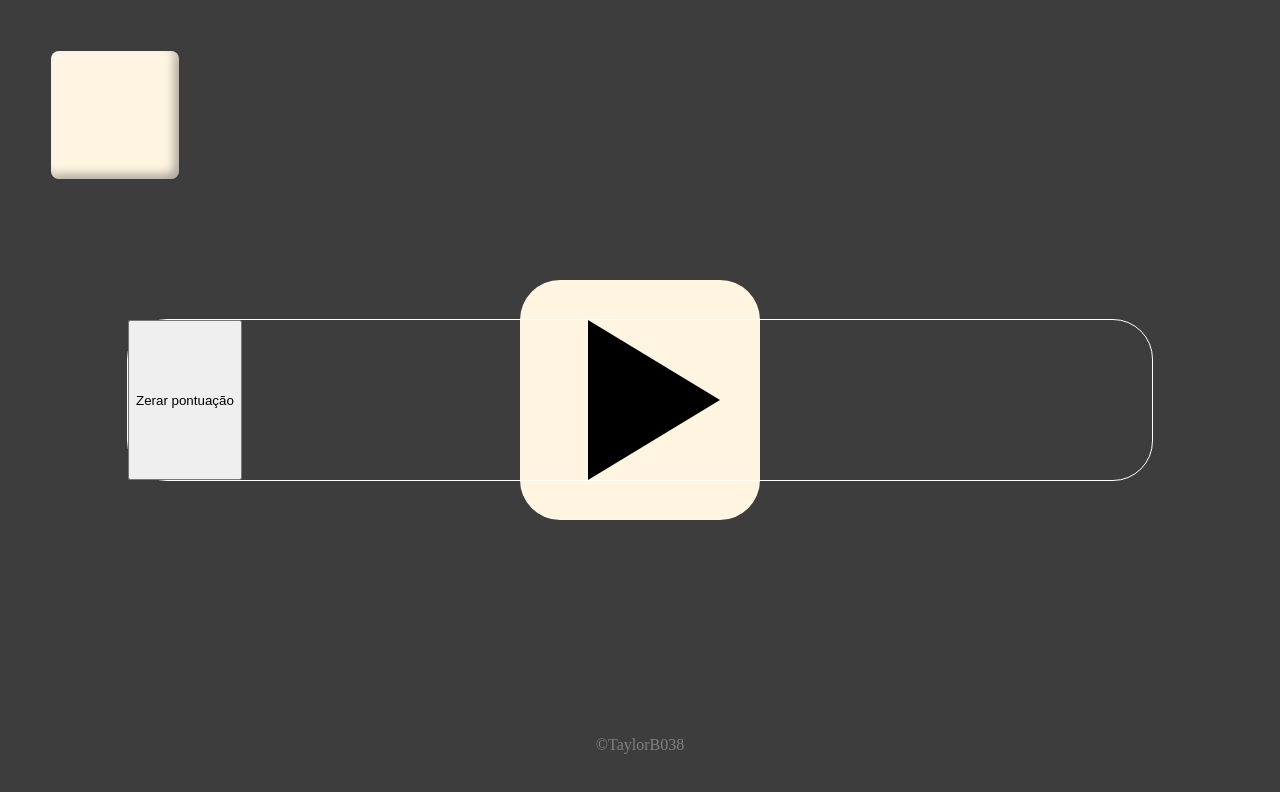
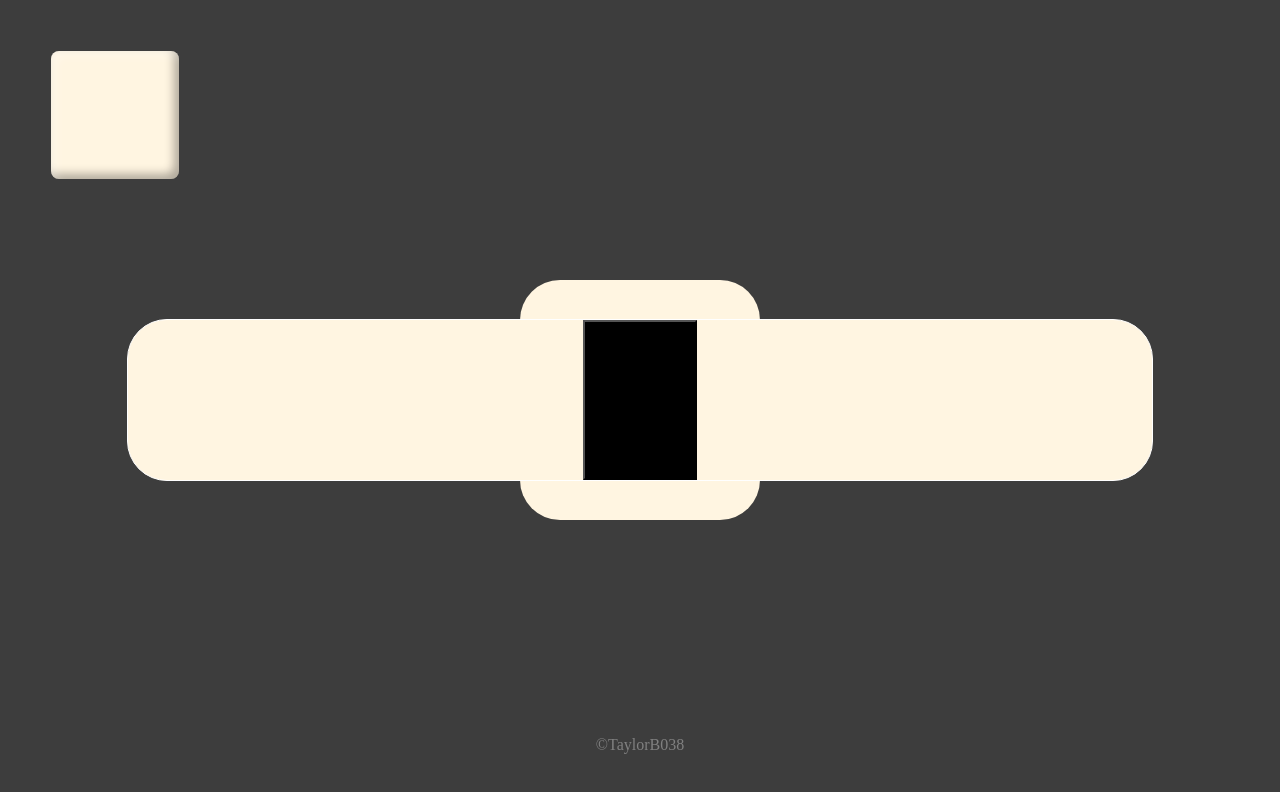
Before and after one commit to TaylorB038/Color-cards, a plain HTML site: page index.html in a window 1280 px wide. Drawn offline with Linux system fonts and the light colour scheme.

Commit message:
Update style.css

```diff
--- a/style.css
+++ b/style.css
@@ -17,8 +17,15 @@
 #conteinerC {
   width: 80vw; height: 20vh;
   border: 1px solid white;
+  background: #fff5e1;
   position: absolute;
   display: flex;
   z-index: 3;
-  border-radius: 5vh
+  border-radius: 5vh;
+  justify-content: center;
+  aling-items: center;
 }
+.botaozerar {
+  width: 30vw: height: 20pt;
+  background: black;
+}
```
